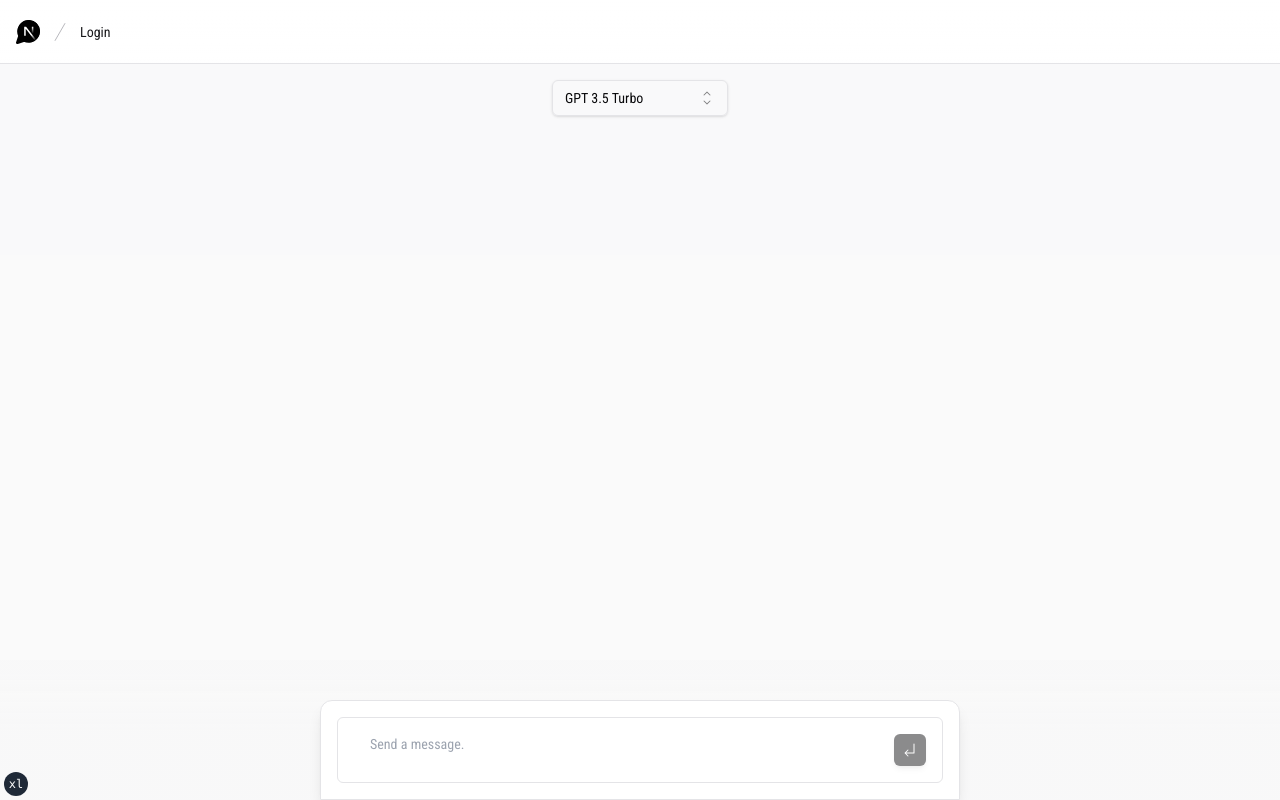
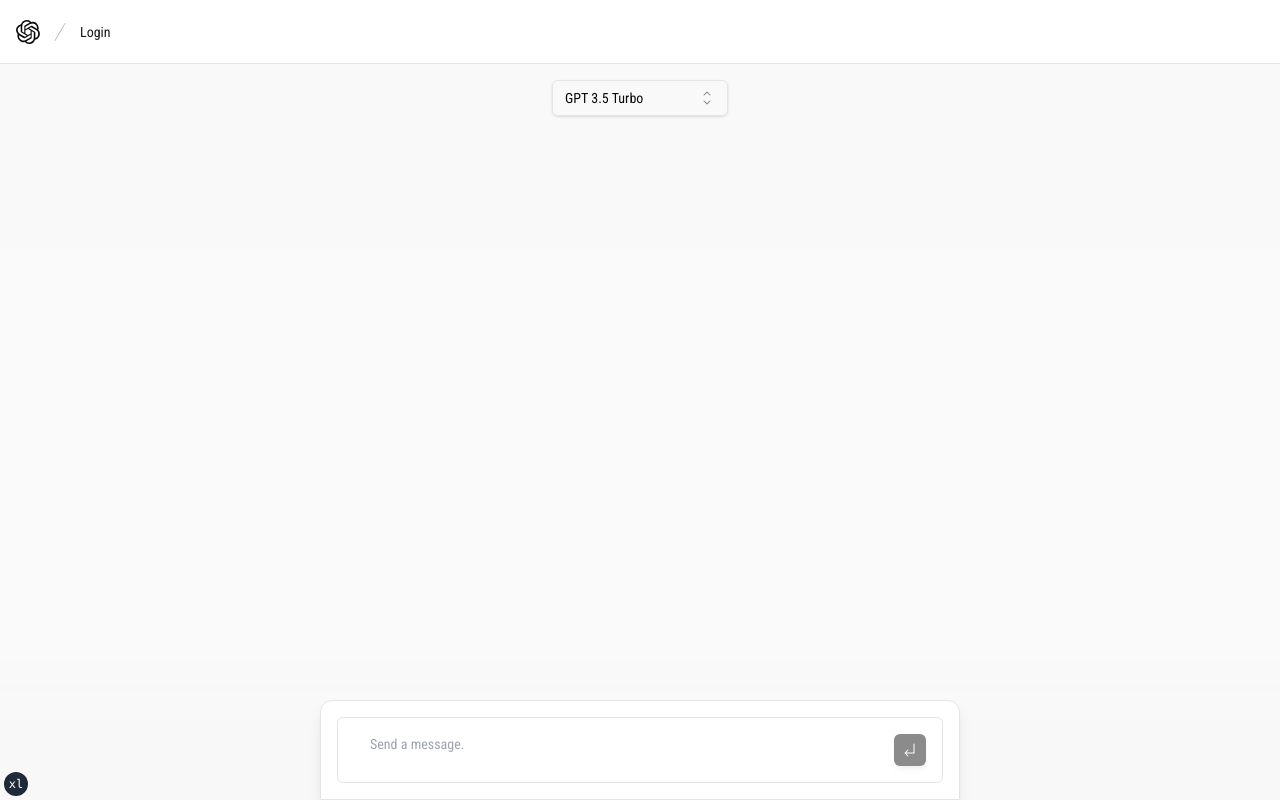
Before and after one commit to eyenalxai/omuwabuzi, a Next.js app: page / in a window 1280 px wide. Built offline with nearby package versions, Linux system fonts and the light colour scheme; no server answers.

Commit message:
refactor: remove unused icons

```diff
--- a/components/header.tsx
+++ b/components/header.tsx
@@ -5,7 +5,7 @@ import { clearChats, getChats } from '@/app/actions'
 import { Button } from '@/components/ui/button'
 import { Sidebar } from '@/components/sidebar'
 import { SidebarList } from '@/components/sidebar-list'
-import { IconNextChat, IconSeparator } from '@/components/ui/icons'
+import { IconOpenAI, IconSeparator } from '@/components/ui/icons'
 import { SidebarFooter } from '@/components/sidebar-footer'
 import { ClearHistory } from '@/components/clear-history'
 import { UserMenu } from '@/components/user-menu'
@@ -31,8 +31,7 @@ export async function Header() {
           </Sidebar>
         ) : (
           <Link href="/" target="_blank" rel="nofollow">
-            <IconNextChat className="mr-2 h-6 w-6 dark:hidden" inverted />
-            <IconNextChat className="mr-2 hidden h-6 w-6 dark:block" />
+            <IconOpenAI className="mr-2 block h-6 w-6" />
           </Link>
         )}
         <div className="flex items-center">
--- a/components/ui/icons.tsx
+++ b/components/ui/icons.tsx
@@ -3,90 +3,6 @@
 import * as React from 'react'
 
 import { cn } from '@/lib/utils'
-
-function IconNextChat({
-  className,
-  inverted,
-  ...props
-}: React.ComponentProps<'svg'> & { inverted?: boolean }) {
-  const id = React.useId()
-
-  return (
-    <svg
-      viewBox="0 0 17 17"
-      fill="none"
-      xmlns="http://www.w3.org/2000/svg"
-      className={cn('h-4 w-4', className)}
-      {...props}
-    >
-      <defs>
-        <linearGradient
-          id={`gradient-${id}-1`}
-          x1="10.6889"
-          y1="10.3556"
-          x2="13.8445"
-          y2="14.2667"
-          gradientUnits="userSpaceOnUse"
-        >
-          <stop stopColor={inverted ? 'white' : 'black'} />
-          <stop
-            offset={1}
-            stopColor={inverted ? 'white' : 'black'}
-            stopOpacity={0}
-          />
-        </linearGradient>
-        <linearGradient
-          id={`gradient-${id}-2`}
-          x1="11.7555"
-          y1="4.8"
-          x2="11.7376"
-          y2="9.50002"
-          gradientUnits="userSpaceOnUse"
-        >
-          <stop stopColor={inverted ? 'white' : 'black'} />
-          <stop
-            offset={1}
-            stopColor={inverted ? 'white' : 'black'}
-            stopOpacity={0}
-          />
-        </linearGradient>
-      </defs>
-      <path
-        d="M1 16L2.58314 11.2506C1.83084 9.74642 1.63835 8.02363 2.04013 6.39052C2.4419 4.75741 3.41171 3.32057 4.776 2.33712C6.1403 1.35367 7.81003 0.887808 9.4864 1.02289C11.1628 1.15798 12.7364 1.8852 13.9256 3.07442C15.1148 4.26363 15.842 5.83723 15.9771 7.5136C16.1122 9.18997 15.6463 10.8597 14.6629 12.224C13.6794 13.5883 12.2426 14.5581 10.6095 14.9599C8.97637 15.3616 7.25358 15.1692 5.74942 14.4169L1 16Z"
-        fill={inverted ? 'black' : 'white'}
-        stroke={inverted ? 'black' : 'white'}
-        strokeWidth={2}
-        strokeLinecap="round"
-        strokeLinejoin="round"
-      />
-      <mask
-        id="mask0_91_2047"
-        style={{ maskType: 'alpha' }}
-        maskUnits="userSpaceOnUse"
-        x={1}
-        y={0}
-        width={16}
-        height={16}
-      >
-        <circle cx={9} cy={8} r={8} fill={inverted ? 'black' : 'white'} />
-      </mask>
-      <g mask="url(#mask0_91_2047)">
-        <circle cx={9} cy={8} r={8} fill={inverted ? 'black' : 'white'} />
-        <path
-          d="M14.2896 14.0018L7.146 4.8H5.80005V11.1973H6.87681V6.16743L13.4444 14.6529C13.7407 14.4545 14.0231 14.2369 14.2896 14.0018Z"
-          fill={`url(#gradient-${id}-1)`}
-        />
-        <rect
-          x="11.2222"
-          y="4.8"
-          width="1.06667"
-          height="6.4"
-          fill={`url(#gradient-${id}-2)`}
-        />
-      </g>
-    </svg>
-  )
-}
 
 function IconOpenAI({ className, ...props }: React.ComponentProps<'svg'>) {
   return (
@@ -163,20 +79,6 @@ function IconUser({ className, ...props }: React.ComponentProps<'svg'>) {
       {...props}
     >
       <path d="M230.92 212c-15.23-26.33-38.7-45.21-66.09-54.16a72 72 0 1 0-73.66 0c-27.39 8.94-50.86 27.82-66.09 54.16a8 8 0 1 0 13.85 8c18.84-32.56 52.14-52 89.07-52s70.23 19.44 89.07 52a8 8 0 1 0 13.85-8ZM72 96a56 56 0 1 1 56 56 56.06 56.06 0 0 1-56-56Z" />
-    </svg>
-  )
-}
-
-function IconPlus({ className, ...props }: React.ComponentProps<'svg'>) {
-  return (
-    <svg
-      xmlns="http://www.w3.org/2000/svg"
-      viewBox="0 0 256 256"
-      fill="currentColor"
-      className={cn('h-4 w-4', className)}
-      {...props}
-    >
-      <path d="M224 128a8 8 0 0 1-8 8h-80v80a8 8 0 0 1-16 0v-80H40a8 8 0 0 1 0-16h80V40a8 8 0 0 1 16 0v80h80a8 8 0 0 1 8 8Z" />
     </svg>
   )
 }
@@ -395,13 +297,11 @@ function IconChevronUpDown({
 }
 
 export {
-  IconNextChat,
   IconOpenAI,
   IconGitHub,
   IconSeparator,
   IconArrowDown,
   IconUser,
-  IconPlus,
   IconArrowElbow,
   IconSpinner,
   IconMessage,
```
